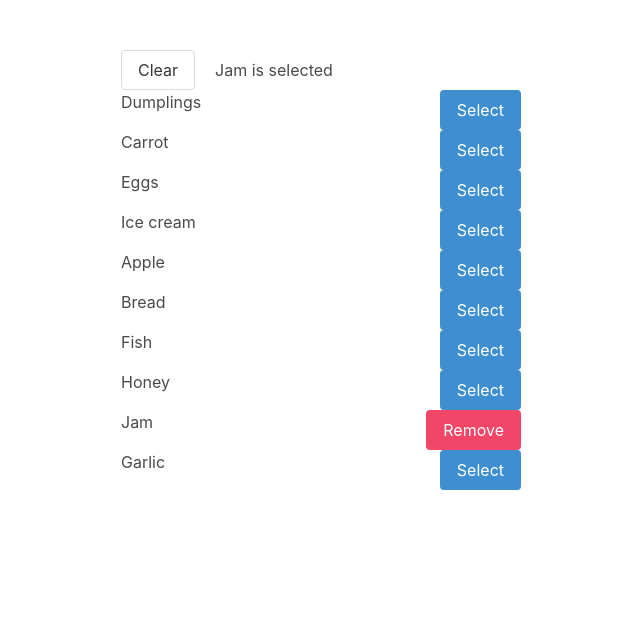
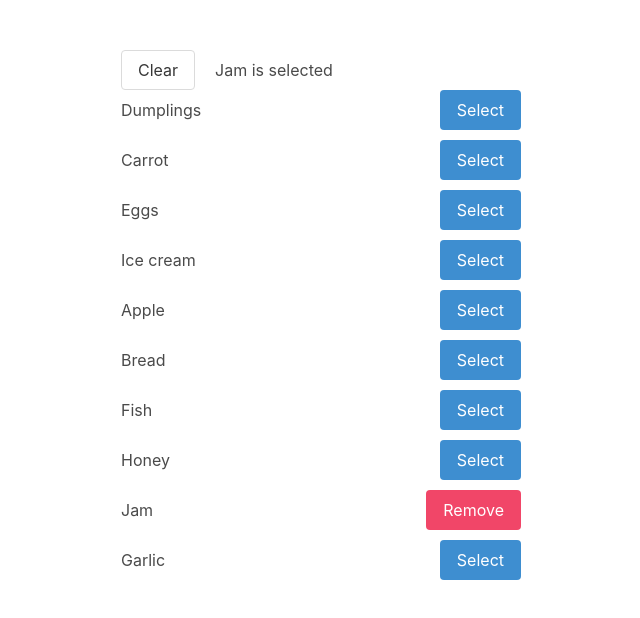
Before and after one commit to mate-academy/react_goods-selector, a React (Create React App) app: page / in a window 1280 px wide. Shown: the top 618 px of the page, without its empty margins (319-959 px from the left). Built offline with nearby package versions, Linux system fonts and the light colour scheme.

Commit message:
add gap and rename variables

```diff
--- a/src/App.scss
+++ b/src/App.scss
@@ -22,14 +22,14 @@ html {
 }
 
 .list {
+  display: flex;
+  flex-direction: column;
+  gap: 10px;
 
   &__item {
     display: flex;
     justify-content: space-between;
-    align-self: center;
+    align-items: center;
+    width: 100%;
   }
 }
-
-.button {
-  align-content: center;
-}
--- a/src/App.tsx
+++ b/src/App.tsx
@@ -15,9 +15,10 @@ export class App extends Component<{}, State> {
     selectedWord: ['Jam'],
   };
 
-  handler = (item: string) => {
+  elementSelect = (item: string) => {
     const { selectedWord } = this.state;
-    const selectedWordClick = selectedWord.filter(el => el !== item);
+    const selectedWordClick = selectedWord
+      .filter(filterElement => filterElement !== item);
 
     this.setState(() => ({
       selectedWord: (selectedWord.includes(item)
@@ -68,7 +69,7 @@ export class App extends Component<{}, State> {
                 className={classNames('Good__select button is-info', {
                   'Good--active is-danger': selectedWord.includes(item),
                 })}
-                onClick={() => this.handler(item)}
+                onClick={() => this.elementSelect(item)}
               >
                 {selectedWord.includes(item)
                   ? 'Remove'
```
Also changed, not shown: 1 other file (tests, documents, lock files or other folders).
